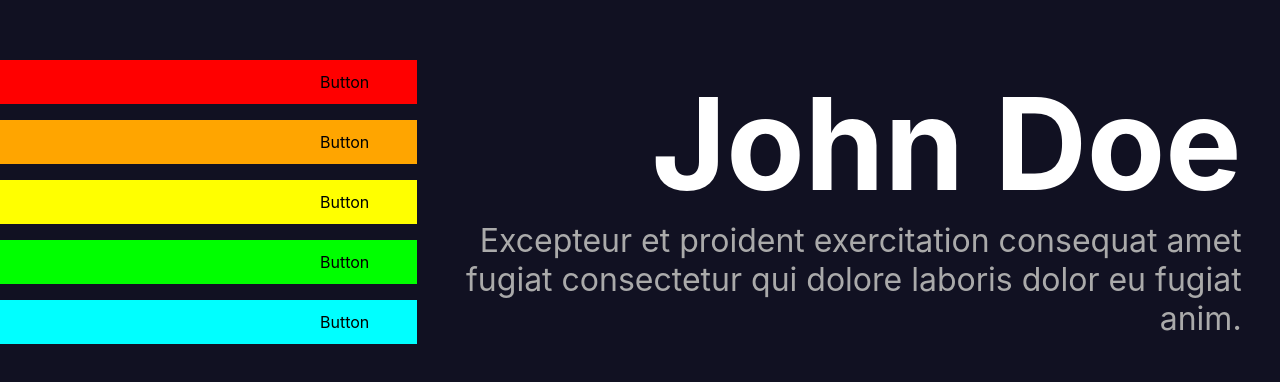
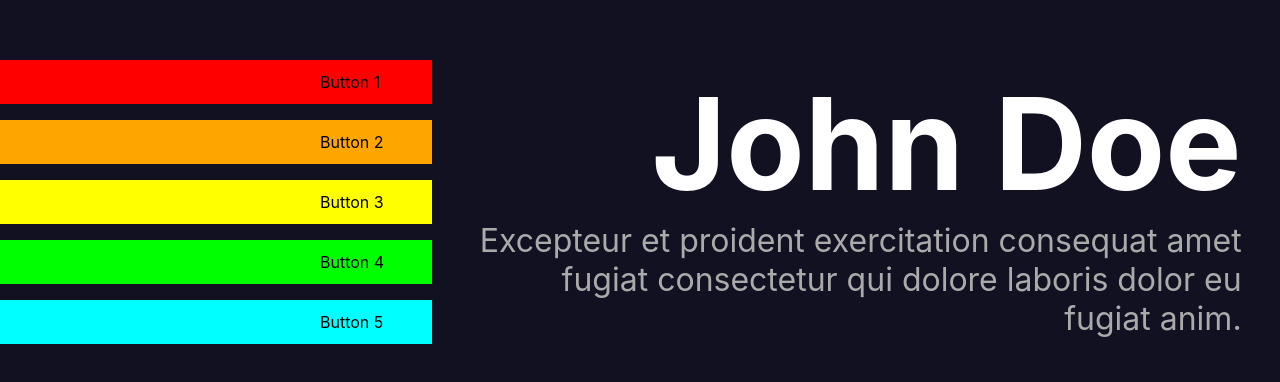
Before and after one commit to Bricktech2000/first-website, a Next.js app: page / in a window 1280 px wide. Shown: the part 198-580 px from the top of the page. Built offline with nearby package versions, Linux system fonts and the light colour scheme.

Commit message:
added `text` property to `Button` component

```diff
--- a/components/Button.js
+++ b/components/Button.js
@@ -2,11 +2,11 @@ import React, { Component } from 'react';
 import styles from '../styles/Button.module.css';
 
 const Button = (props) => {
-  const { background } = props;
+  const { background, text } = props;
 
   return (
     <div className={styles.Button} style={{ background: background }}>
-      Button
+      {text}
     </div>
   );
 };
--- a/pages/index.js
+++ b/pages/index.js
@@ -20,11 +20,11 @@ export default function Home() {
           </p>
         </div>
         <div className={styles.buttons}>
-          <Button background="red" />
-          <Button background="orange" />
-          <Button background="yellow" />
-          <Button background="lime" />
-          <Button background="cyan" />
+          <Button background="red" text="Button 1"/>
+          <Button background="orange" text="Button 2"/>
+          <Button background="yellow" text="Button 3"/>
+          <Button background="lime" text="Button 4"/>
+          <Button background="cyan" text="Button 5"/>
         </div>
       </main>
     </div>
```
